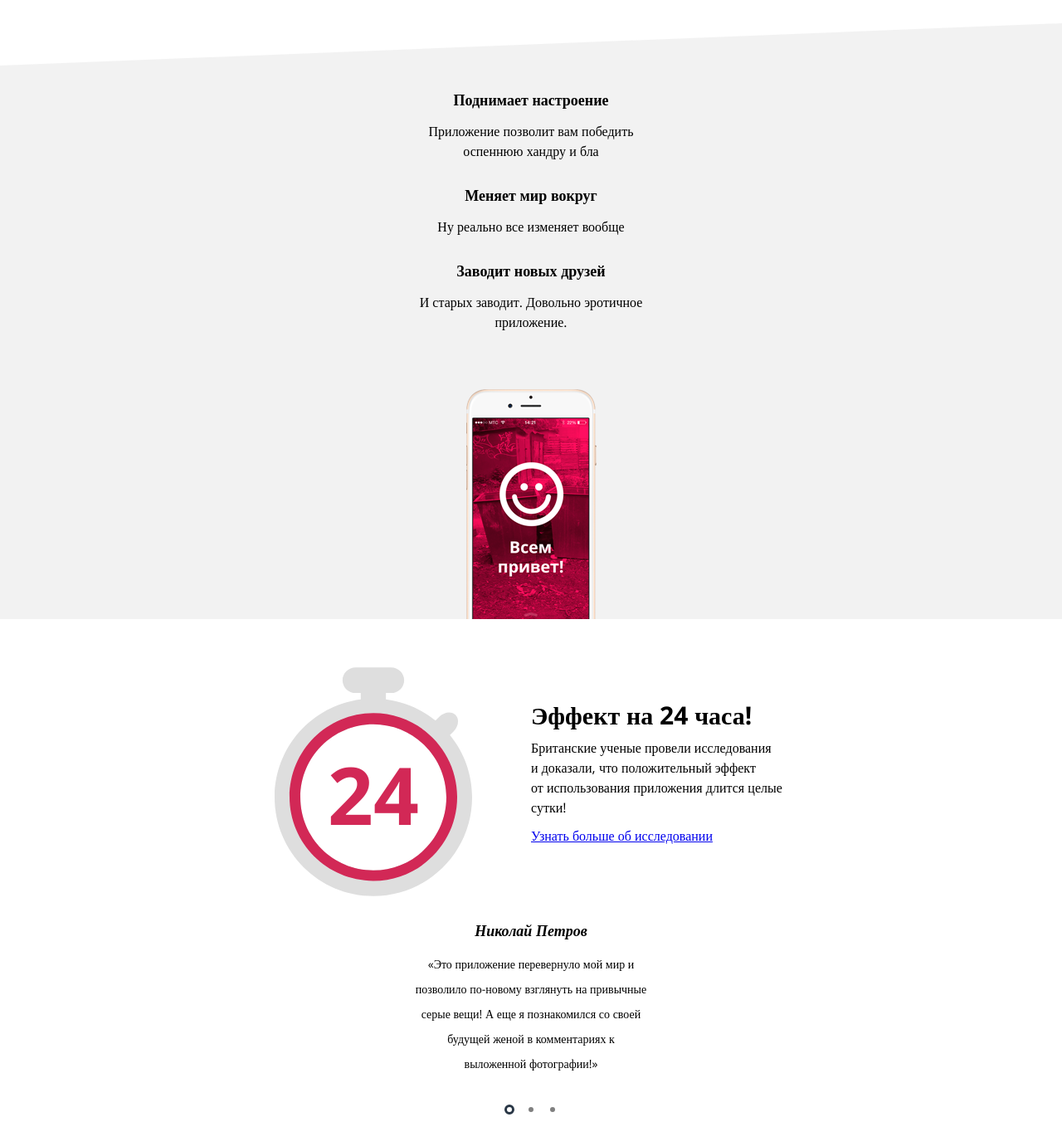
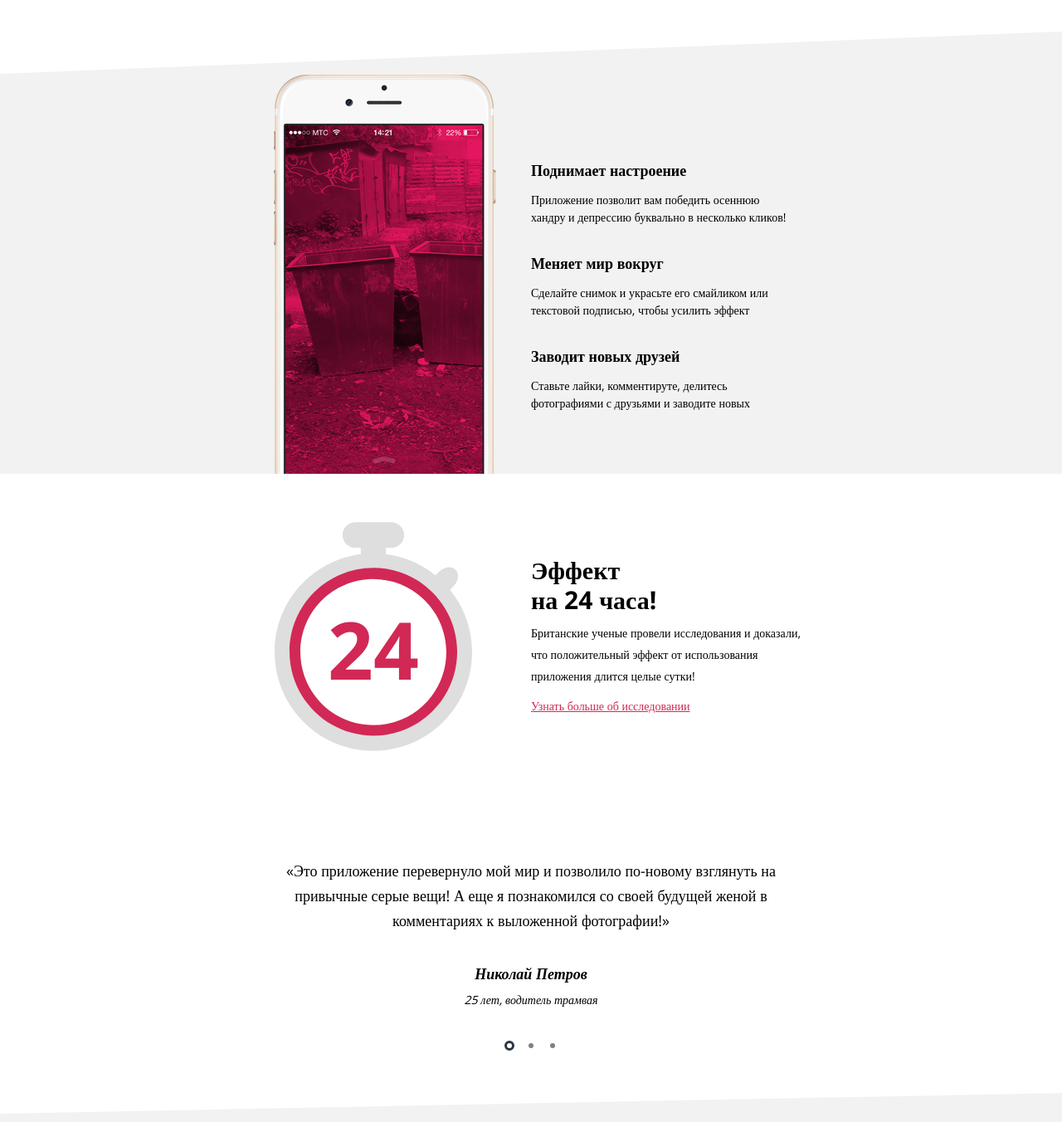
Before and after one commit to Klinkent/pink-template, a website built with webpack: page src/html/views/index.html in a window 1280 px wide. Shown: the part 941-2293 px from the top of the page at 83% size. Built offline with nearby package versions, Linux system fonts and the light colour scheme.

Commit message:
адаптивная верстка

```diff
--- a/src/html/views/index.html
+++ b/src/html/views/index.html
@@ -52,20 +52,22 @@
    <section class="advantages">
       <div class="advantages__wrapper">
          <h2 class="visually-hidden">Наши преимущества</h2>
+         <div class="advantages__wrapper-list">
          <ul class="advantages__list">
             <li class="advantages__item">
                <h3 class="advantages__title">Поднимает настроение</h3>
-               <p class="advantages__description">Приложение позволит вам победить оспеннюю хандру и бла</p>
+               <p class="advantages__description">Приложение позволит вам победить осеннюю хандру и депрессию буквально в несколько кликов!</p>
             </li>
             <li class="advantages__item">
                <h3 class="advantages__title">Меняет мир вокруг</h3>
-               <p class="advantages__description">Ну реально все изменяет вообще</p>
+               <p class="advantages__description">Сделайте снимок и украсьте его смайликом или текстовой подписью, чтобы усилить эффект</p>
             </li>
             <li class="advantages__item">
                <h3 class="advantages__title">Заводит новых друзей</h3>
-               <p class="advantages__description">И старых заводит. Довольно эротичное приложение.</p>
+               <p class="advantages__description">Ставьте лайки, комментируте, делитесь фотографиями с друзьями и заводите новых</p>
             </li>
          </ul>
+         </div>
       </div>
 
       <section class="advantages__research">
@@ -92,7 +94,11 @@
       <div class="reviews__wrapper slider">
          <h2 class="visually-hidden">Обзоры</h2>
          <div class="reviews__list slider__list">
-            <blockquote class="reviews__item slider__item"> <cite class="reviews__author-name">Николай Петров</cite>
+            <blockquote class="reviews__item slider__item">
+               <div class="reviews__author-block">
+               <cite class="reviews__author-name">Николай Петров</cite>
+               <cite class="reviews__author-about">25 лет, водитель трамвая</cite>
+               </div>
                <p class="reviews__text">Это приложение перевернуло мой мир и позволило по-новому взглянуть на привычные
                   серые вещи! А еще я познакомился со своей будущей женой в комментариях к выложенной фотографии!</p>
             </blockquote>
--- a/src/scss/style.scss
+++ b/src/scss/style.scss
@@ -308,6 +308,13 @@ h4 {}
   margin: 0 auto 31px;
 }
 
+@media (min-width: 660px) {
+  .lead {
+    width: 660px;
+    margin-bottom: 44px;
+  }
+}
+
 .lead__wrapper {
   font-size: 24px;
   line-height: 30px;
@@ -316,9 +323,25 @@ h4 {}
   text-align: center;
 }
 
+@media (min-width: 660px) {
+  .lead__wrapper {
+    font-size: 40px;
+    line-height: 48px;
+  }
+}
+
 .lead__subtitle {
   display: block;
   margin-top: 27px;
+}
+
+@media (min-width: 660px) {
+  .lead__subtitle {
+    margin-top: 0;
+    max-width: 355px;
+    margin-left: auto;
+    margin-right: auto;
+  }
 }
 
 // ============================================
@@ -329,6 +352,7 @@ h4 {}
   position: relative;
   padding-top: 80px;
   margin-bottom: 29px;
+  font-size: 14px;
 }
 
 .advantages::before {
@@ -363,15 +387,36 @@ h4 {}
   text-align: center;
 }
 
-.advantages__list {
+@media (min-width: 660px) {
+  .advantages__wrapper {
+    width: 660px;
+    padding-top: 75px;
+  }
+}
+
+.advantages__wrapper-list {
   position: relative;
   display: flex;
   flex-wrap: wrap;
   flex-direction: column;
 }
 
+@media (min-width: 660px) {
+  .advantages__wrapper-list {
+    padding-left: 50%;
+    text-align: left;
+    padding-bottom: 42px;
+  }
+}
+
 .advantages__item {
   margin-bottom: 29px;
+}
+
+@media (min-width: 660px) {
+  .advantages__item {
+    margin-bottom: 33px;
+  }
 }
 
 .advantages__title {
@@ -383,11 +428,17 @@ h4 {}
   margin-bottom: 14px;
 }
 
+@media (min-width: 660px) {
+  .advantages__title {
+    margin-bottom: 13px;
+  }
+}
+
 .advantages__description {
   margin: 0;
 }
 
-.advantages__wrapper::after {
+.advantages__list::after {
   content: "";
   position: relative;
   display: block;
@@ -402,8 +453,33 @@ h4 {}
   background-position: center top;
 }
 
+@media (min-width: 660px) {
+  .advantages__list::after {
+    content: "";
+    position: absolute;
+    bottom: 0;
+    left: 0;
+    width: 268px;
+    height: 481px;
+    background-image: url(../img/iphone-screen-2-tablet@1x.png);
+    background-repeat: no-repeat;
+    background-position: center top;
+  }
+}
+
+@media (-webkit-min-device-pixel-ratio: 1.5) and (min-width: 660px),
+(min-resolution: 144dpi) and (min-width: 660px),
+(min-resolution: 1.5dppx) and (min-width: 660px) {
+  .advantages__list::after {
+    background-image: url(../img/iphone-screen-2-tablet@2x.png);
+    background-size: 268px auto;
+  }
+}
+
 .advantages__research {
   display: none;
+  font-size: 14px;
+  line-height: 26px;
 }
 
 @media (min-width: 660px) {
@@ -471,9 +547,27 @@ h4 {}
   color: black;
 }
 
+@media (min-width: 660px) {
+  .advantages__research-title {
+    max-width: 175px;
+  }
+}
+
 .advantages__research-text {
   margin-top: 0;
   margin-bottom: 10px;
+}
+
+.advantages__research-link {
+
+  &:link,
+  &:visited {
+    color: #d22856;
+  }
+
+  &:hover {
+    color: #d22856;
+  }
 }
 
 .advantages__research-link-text {
@@ -488,6 +582,13 @@ h4 {}
   margin-bottom: 29px;
 }
 
+@media (min-width: 660px) {
+  .reviews {
+    padding-top: 100px;
+    padding-bottom: 16px;
+  }
+}
+
 .reviews__list {
   margin-bottom: 28px;
 }
@@ -499,6 +600,12 @@ h4 {}
   margin: 0 auto;
 }
 
+@media (min-width: 660px) {
+  .reviews__wrapper {
+    width: 660px;
+  }
+}
+
 .reviews__item {
   display: flex;
   -ms-flex-direction: column;
@@ -508,12 +615,29 @@ h4 {}
   line-height: 30px;
 }
 
+@media (min-width: 660px) {
+  .reviews__author-block {
+    -ms-flex-order: 2;
+    order: 2;
+  }
+}
+
 .reviews__author-name {
   font-size: 18px;
   line-height: 24px;
   font-weight: 700;
   color: black;
   margin: 0;
+}
+
+.reviews__author-about {
+  display: none;
+}
+
+@media (min-width: 660px) {
+  .reviews__author-about {
+    display: block;
+  }
 }
 
 .reviews__text {
@@ -526,6 +650,14 @@ h4 {}
 
   &::after {
     content: close-quote;
+  }
+}
+
+@media (min-width: 660px) {
+  .reviews__text {
+    margin-top: 0;
+    margin-bottom: 36px;
+    font-size: 18px;
   }
 }
 
--- a/webpack.config.js
+++ b/webpack.config.js
@@ -30,8 +30,7 @@ module.exports = {
   },
   devtool: "source-map",
   module: {
-    rules: [
-      {
+    rules: [{
         test: /\.js$/,
         include: path.resolve(__dirname, "src/js"),
         use: {
@@ -44,8 +43,7 @@ module.exports = {
       {
         test: /\.(sass|scss)$/,
         include: path.resolve(__dirname, "src/scss"),
-        use: [
-          {
+        use: [{
             loader: MiniCssExtractPlugin.loader,
             options: {
               sourceMap: true,
@@ -64,7 +62,7 @@ module.exports = {
       },
       {
         test: /\.(jpe?g|png|gif|woff|woff2|eot|ttf|svg)(\?[a-z0-9=.]+)?$/,
-        loader: "url-loader?limit=100000",
+        loader: "url-loader?limit=10000000",
       },
     ],
   },
@@ -73,8 +71,7 @@ module.exports = {
       filename: "./css/style.bundle.css",
     }),
     new CopyWebpackPlugin({
-      patterns: [
-        {
+      patterns: [{
           from: "./src/fonts",
           to: "./fonts",
         },
```
Also changed, not shown: src/html/includes/header.html (+0 -1 lines).
